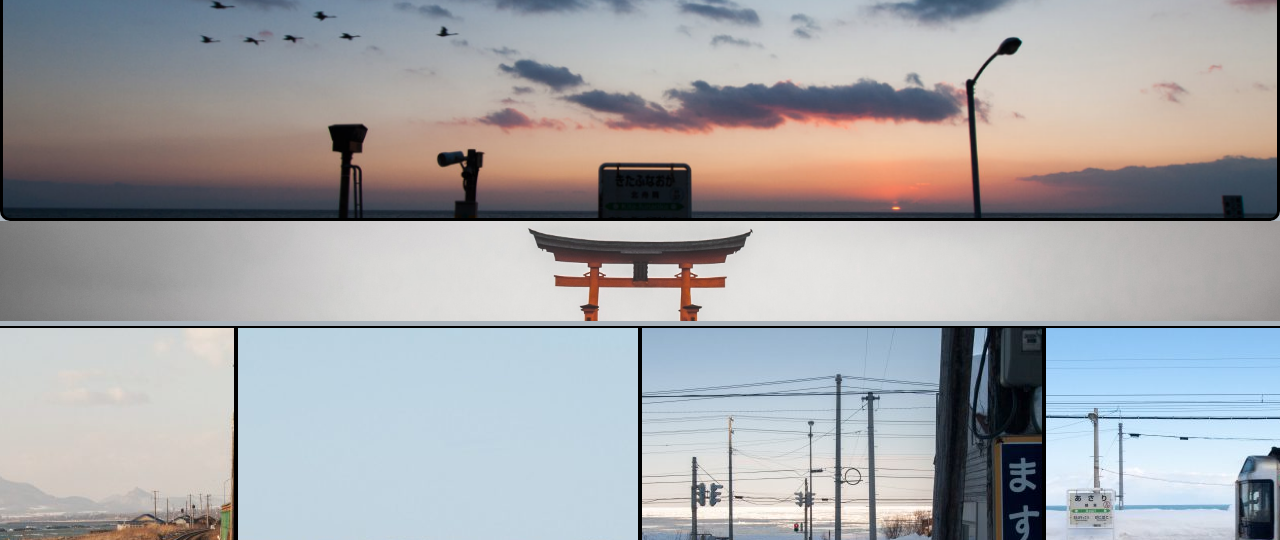
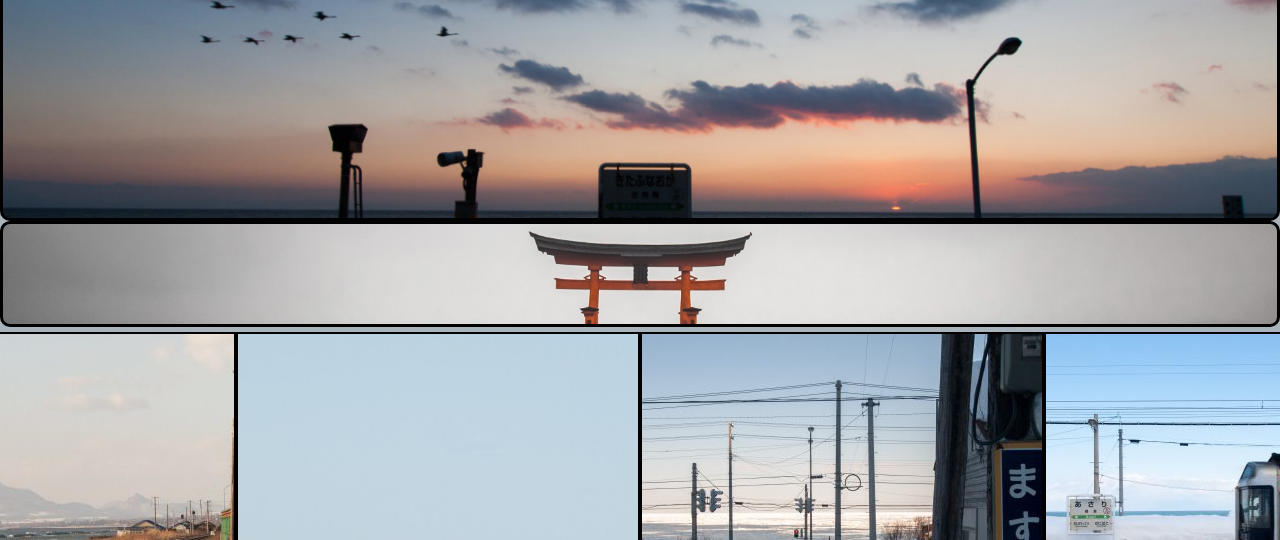
Before and after one commit to gakary/hokkaidoWebsite, a plain HTML site: page index.html in a window 1280 px wide. Shown: the part 260-800 px from the top of the page. Drawn offline with Linux system fonts and the light colour scheme; a web font is replaced by a local one.

Commit message:
add border and border-radius in textline-between

```diff
--- a/styles.css
+++ b/styles.css
@@ -46,6 +46,8 @@ body{
     margin: 0px 0px 5px 0px;
     padding-bottom:100px;
     text-align: center;
+    border-radius: 10px 10px 10px 10px;
+    border:3px solid black;
 }
 
 
```
